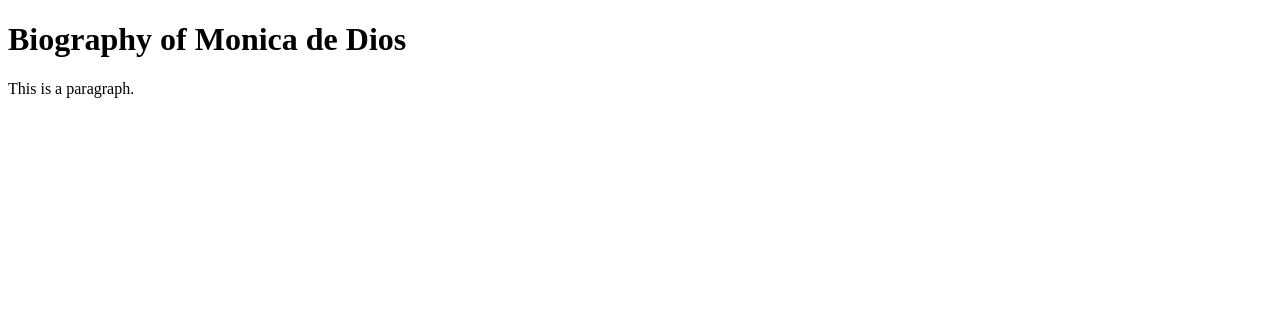
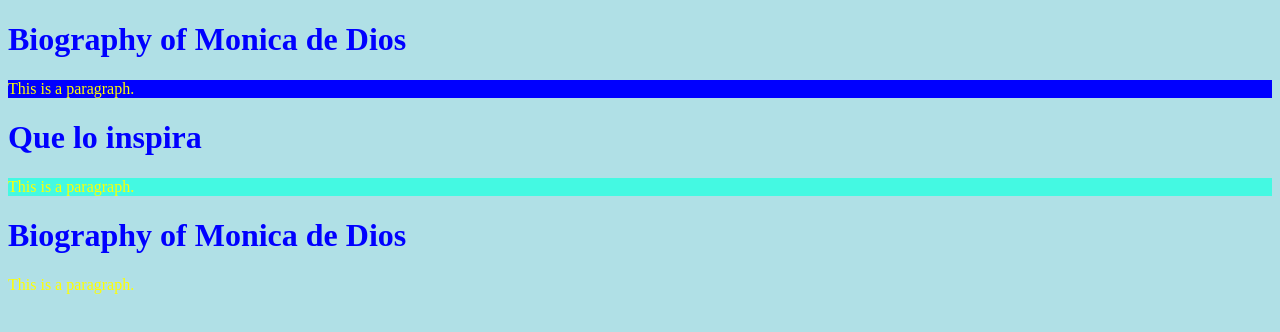
Before and after one commit to Elizabeth4567/biografiaAIS, a plain HTML site: page index.html in a window 1280 px wide. Drawn offline with Linux system fonts and the light colour scheme.

Commit message:
Update index.html

```diff
--- a/index.html
+++ b/index.html
@@ -1,7 +1,22 @@
 <!DOCTYPE html>
 <html>
 <title>Landing Page</title>
+
 <body>
+
+<head>
+<style>
+body {background-color: powderblue;}
+h1   {color: blue;}
+p    {color: yellow;}
+</style>
+</head>
+
+<h1>Biography of Monica de Dios</h1>
+<p style="background-color:blue;">This is a paragraph.</p>
+
+<h1>Que lo inspira</h1>
+<p style="background-color:#44F9E2;">This is a paragraph.</p>
 
 <h1>Biography of Monica de Dios</h1>
 <p>This is a paragraph.</p>
```
